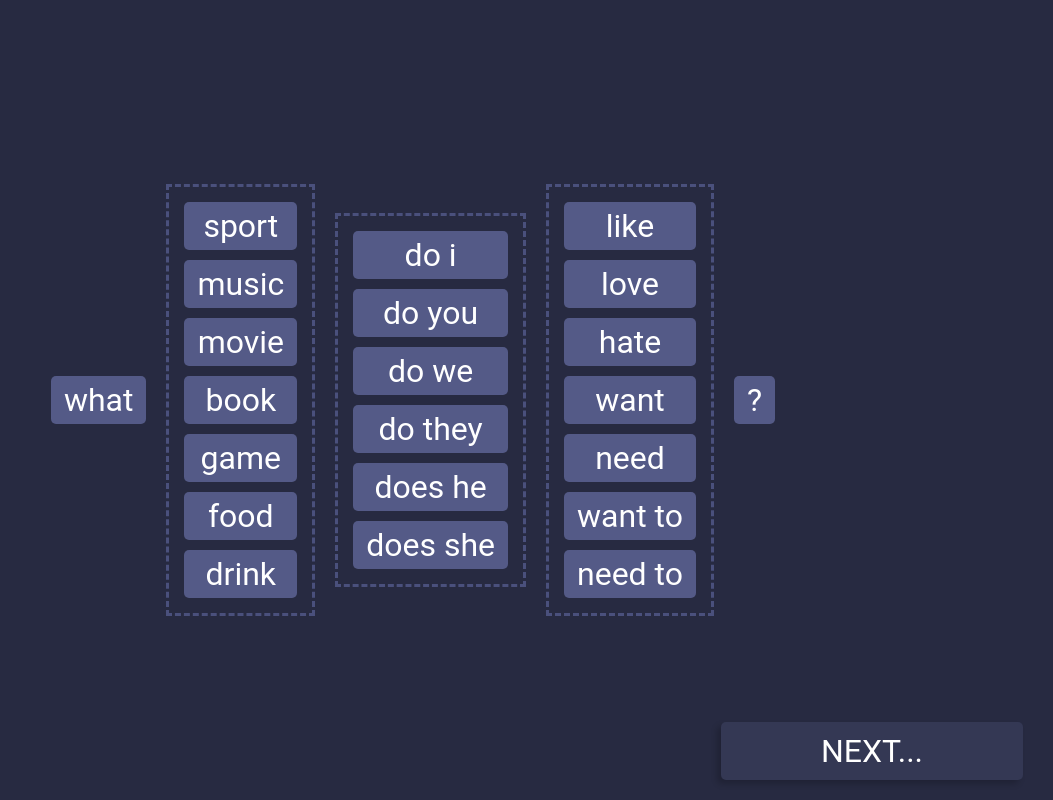
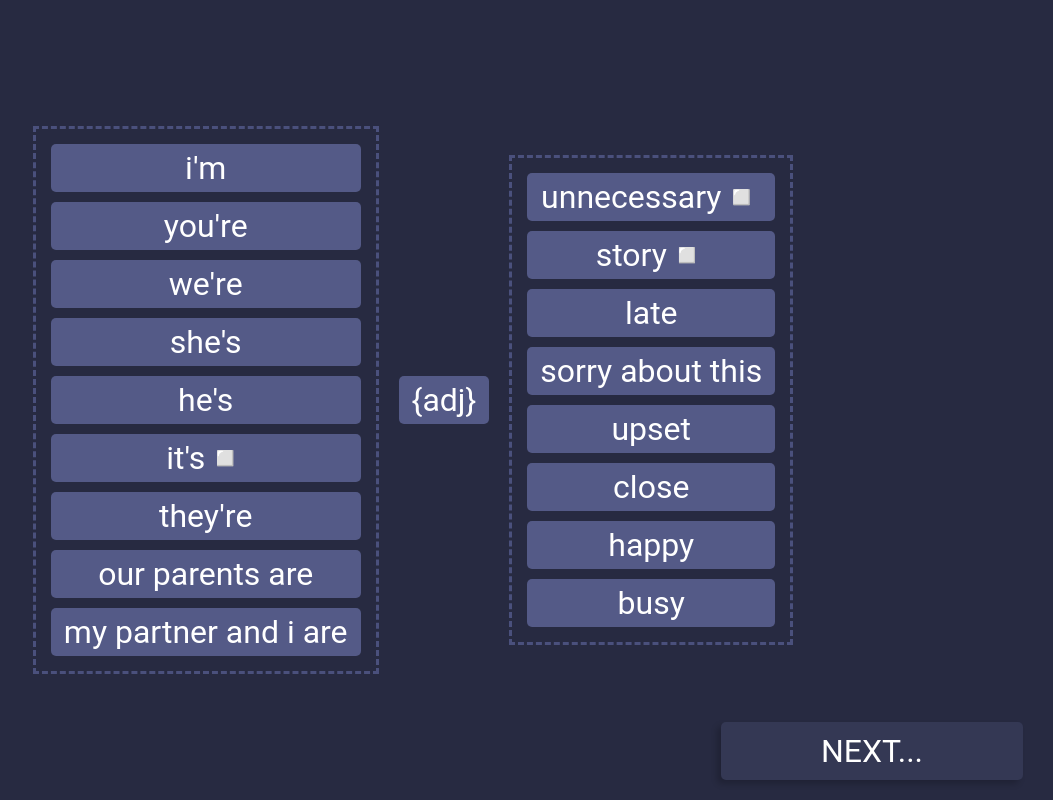
Before and after one commit to kayoroxa/netflix-2.0, a Next.js app: page /speak/crie-frases in a window 1280 px wide. Shown: the whole page, without its empty margins (227-1280 px from the left). Built offline with nearby package versions, Linux system fonts and the light colour scheme.

Commit message:
frases novas

```diff
--- a/src/pages/speak/crie-frases.tsx
+++ b/src/pages/speak/crie-frases.tsx
@@ -2,6 +2,49 @@ import { useState } from 'react'
 import CreateSentences from '../../templates/CreateSentences'
 
 const bigData = [
+  {
+    rawSentence: '{p+to_be} {adj} {comp}',
+    replacements: [
+      {
+        id: 'p+to_be',
+        alternatives: [
+          "i'm",
+          "you're",
+          "we're",
+          "she's",
+          "he's",
+          "it's◽",
+          "they're",
+          'Our parents are',
+          'My partner and I are',
+        ],
+      },
+      {
+        id: 'p+adj',
+        alternatives: [
+          'very',
+          'complicated◽',
+          'hard',
+          'easy',
+          'angry',
+          'persuasive',
+        ],
+      },
+      {
+        id: 'comp',
+        alternatives: [
+          'unnecessary◽',
+          'story◽',
+          'late',
+          'sorry about this',
+          'upset',
+          'close',
+          'happy',
+          'busy',
+        ],
+      },
+    ],
+  },
   {
     rawSentence: 'What {algo} {do + p} {complemento}?',
     replacements: [
```
